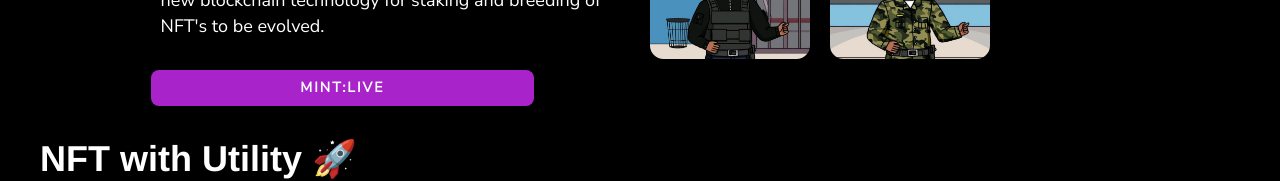
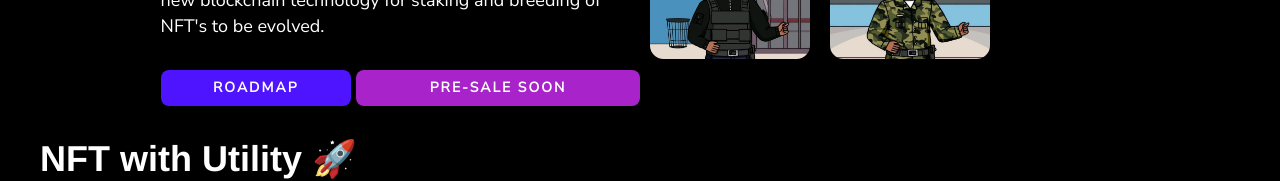
Before and after one commit to poisendev91/MetaCops911, a React (Create React App) app: page / in a window 1280 px wide. Shown: the part 266-447 px from the top of the page. Built offline with nearby package versions, Linux system fonts and the light colour scheme; no server answers; a web font is replaced by a local one; what @mui/core, @project-serum/anchor would draw is missing.

Commit message:
Update Hero.js

```diff
--- a/src/components/Hero/Hero.js
+++ b/src/components/Hero/Hero.js
@@ -35,11 +35,11 @@ const Hero = () => {
                                     new blockchain technology for staking and breeding of NFT's to be evolved.
                                 </p>
                                 <div className="hero_buttons">
-                                    {/* <Link className="hero_btn1" to="/roadmap" activeStyle={{ fontWeight: "bold",}}>
+                                     <Link className="hero_btn1" to="/roadmap" activeStyle={{ fontWeight: "bold",}}>
                 Roadmap
-                </Link> */}
+                </Link>
                                     <Link className="hero_btn2" to="/mint" activeStyle={{ fontWeight: "bold" }}>
-                Mint:Live
+                Pre-sale Soon
                 </Link>
                                 </div>
                             </div>
```
